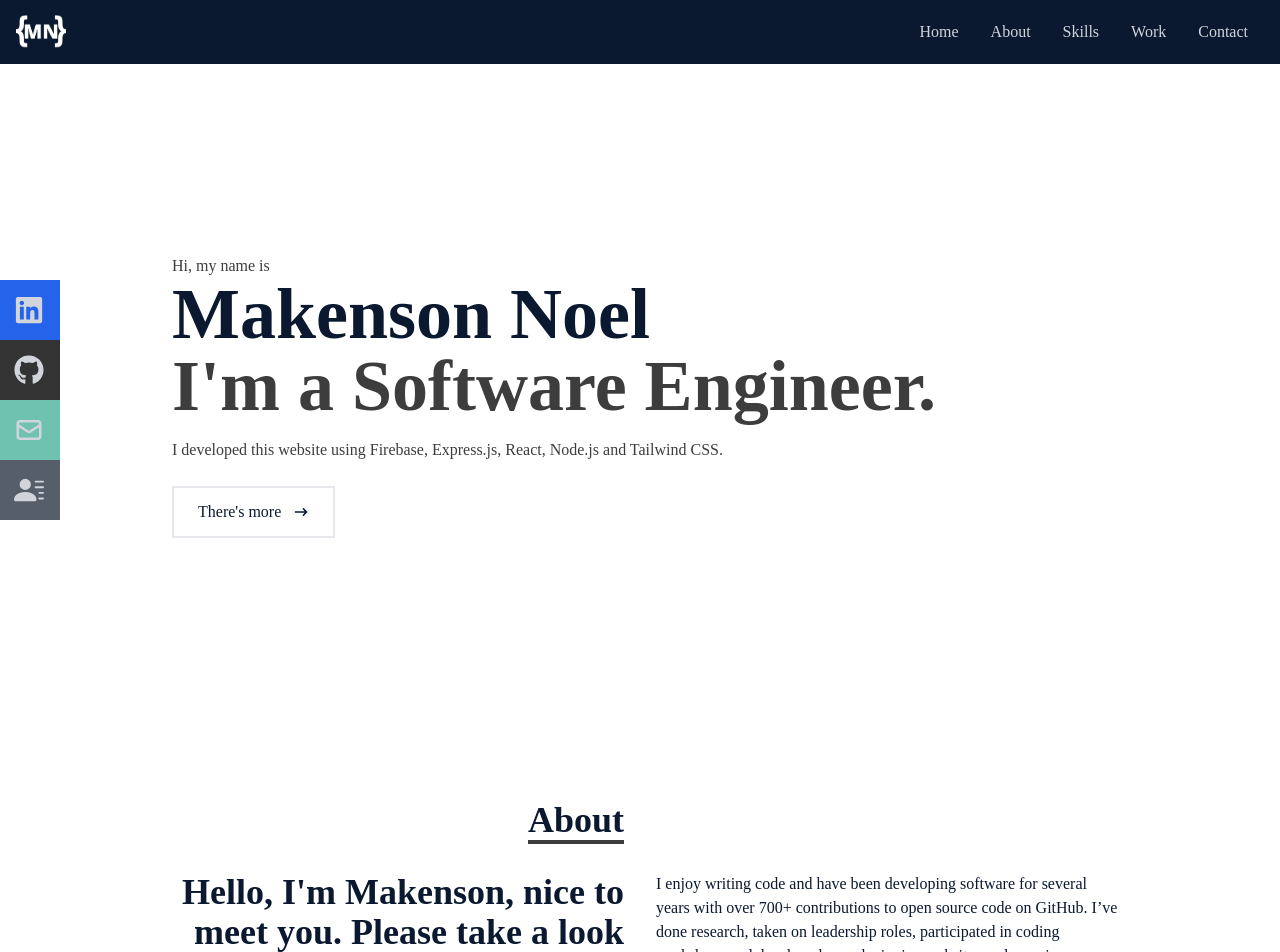
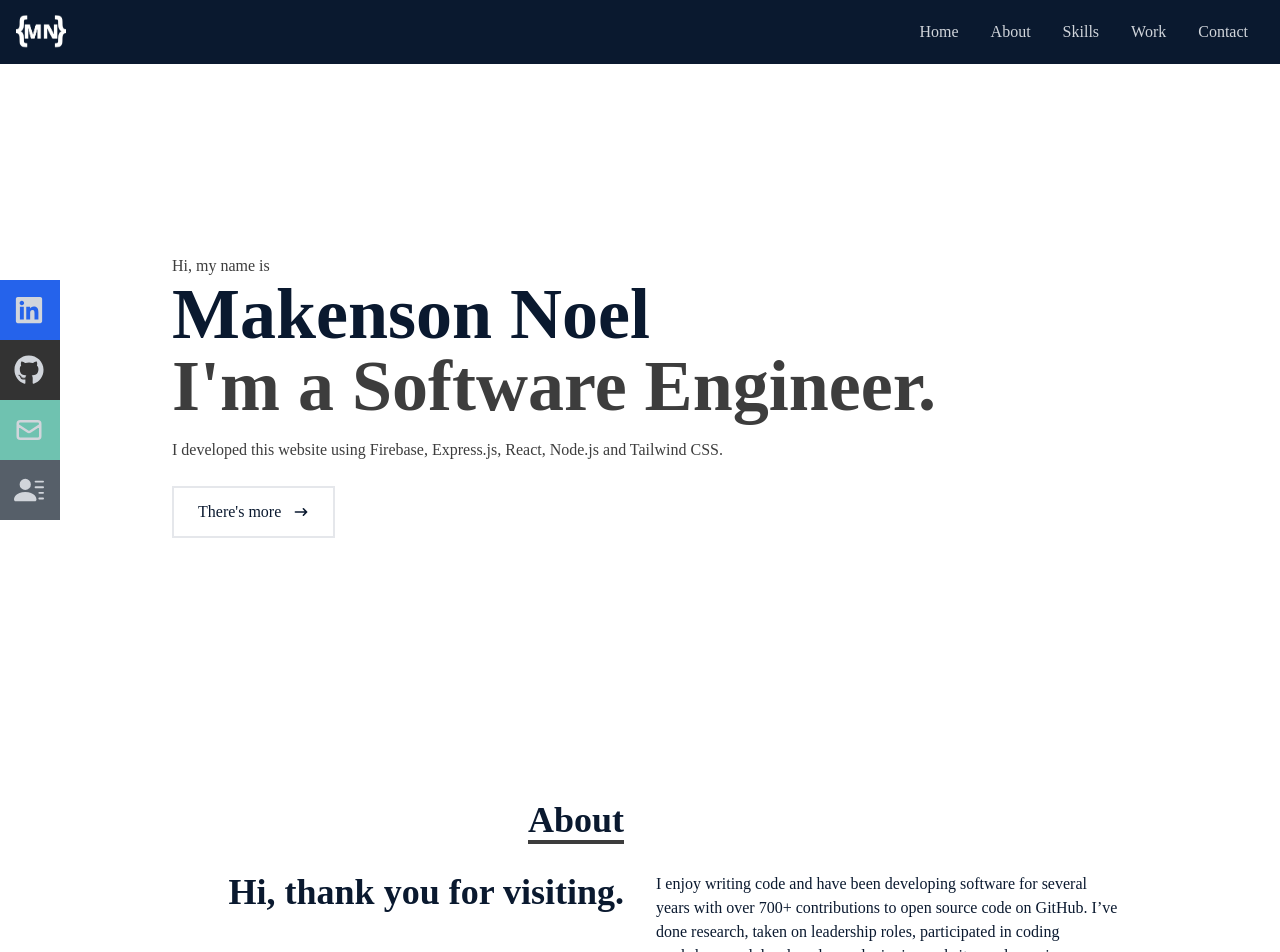
Before and after one commit to makensonn/makensonn2, a React (Create React App) app: page / in a window 1280 px wide. Shown: the top 952 px of the page. Built offline with nearby package versions, Linux system fonts and the light colour scheme.

Commit message:
15th commit

```diff
--- a/src/components/About.jsx
+++ b/src/components/About.jsx
@@ -14,7 +14,7 @@ const About = () => {
           </div>
           <div className='max-w-[1000px] w-full grid sm:grid-cols-2 gap-8 px-4'>
             <div className='sm:text-right text-4xl font-bold text-[#0a192f]'>
-              <p>Hello, I'm Makenson, nice to meet you. Please take a look around.</p>
+              <p>Hi, thank you for visiting.</p>
             </div>
             <div>
               <p>I enjoy writing code and have been developing software for several years with over 700+ contributions to open source code on GitHub.
```
